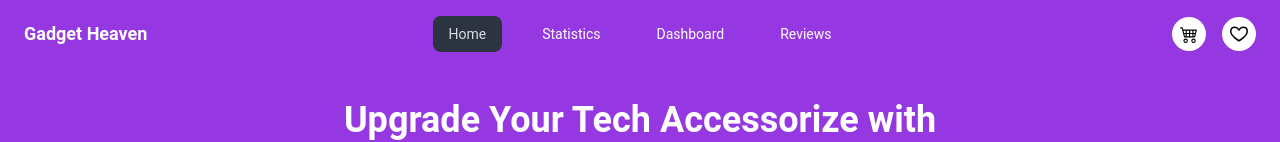
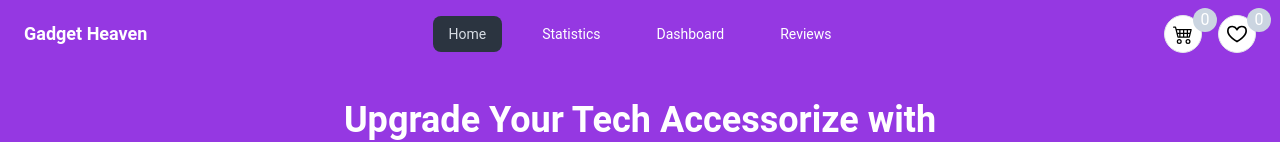
Before and after one commit to programming-hero-web-course-4/b10a8-gadget-heaven-ahbab-zaman, a React (Vite) app: page / in a window 1280 px wide. Shown: the top 142 px of the page. Built offline with nearby package versions, Linux system fonts and the light colour scheme.

Commit message:
finish add to cart and add to favorite

```diff
--- a/src/Components/GadgetCard/GadgetCard.jsx
+++ b/src/Components/GadgetCard/GadgetCard.jsx
@@ -7,7 +7,7 @@ const GadgetCard = ({gadget}) => {
         <div className="border rounded-xl bg-slate-100 space-y-2 p-4">
            <img className="h-[200px] w-[90%] mx-auto p-2" src={product_image} alt="Gadgets" />
            <h4 className="text-lg font-semibold">{product_title}</h4>
-           <p className="text-sm text-gray-500  font-semibold">Price: {price}</p>
+           <p className="text-sm text-gray-500  font-semibold">Price:$ {price}</p>
            <Link to={`/details/${product_id}`} className="px-3 py-1 rounded-full border border-blue-400 text-sm text-blue-400 font-bold">View Details</Link>
         </div>
     );
--- a/src/Components/GadgetDetails/GadgetDetails.jsx
+++ b/src/Components/GadgetDetails/GadgetDetails.jsx
@@ -4,25 +4,36 @@ import { PiStarDuotone } from "react-icons/pi";
 import { PiStarHalfDuotone } from "react-icons/pi";
 import { BsCart4 } from "react-icons/bs";
 import { GrFavorite } from "react-icons/gr";
+import { AddFavorite, AddNumber } from "../Root/Root";
+import { useContext } from "react";
 
 const GadgetDetails = () => {
+  const [number, setNumber] = useContext(AddNumber)
+  const [favorite, setFavorite] = useContext(AddFavorite)
   const details = useLoaderData();
   const params = useParams();
-  console.log(params);
+  // const [number, setNumber] = useContext(AddNumber)
   const findGadget = details.find(
     (item) => item.product_id == params.product_id
   );
-  console.log(findGadget);
-  const { product_title,product_image,price,description,specification, availability, rating } = findGadget;
+  const {
+    product_title,
+    product_image,
+    price,
+    description,
+    specification,
+    availability,
+    rating,
+  } = findGadget;
+
   return (
     <div>
       <div className="bg-[#9538E2] py-8 pb-16">
         <div className="space-y-2 text-center w-1/2 mx-auto">
-          <h1 className="text-4xl text-white font-bold">
-          Product Details
-          </h1>
+          <h1 className="text-4xl text-white font-bold">Product Details</h1>
           <p className="text-sm text-slate-300">
-           Explore all the gadgets. To find out the details read the all the specifications.
+            Explore all the gadgets. To find out the details read the all the
+            specifications.
           </p>
           <button className="bg-white px-4 py-2 rounded-full text-[#9538E2] text-sm font-bold ">
             Shop Now
@@ -38,30 +49,56 @@ const GadgetDetails = () => {
             />
             <div className="space-y-2">
               <h1 className="text-xl font-bold">{product_title}</h1>
-              <p className="text-sm font-bold text-gray-500">Price: $ {price}</p>
-              <div class="badge bg-slate-300">{availability ? "In Stock" : "Stock Out"}</div>
-              <p className="text-sm font-semibold text-gray-500">{description}</p>
+              <p className="text-sm font-bold text-gray-500">
+                Price: $ {price}
+              </p>
+              <div class="badge bg-slate-300">
+                {availability ? "In Stock" : "Stock Out"}
+              </div>
+              <p className="text-sm font-semibold text-gray-500">
+                {description}
+              </p>
               <div>
-               <h4 className="text-lg font-bold">Specification :</h4>
-                {
-                    specification.map(item => <li className="list-decimal text-gray-500 text-sm font-semibold">{item}</li>)
-                }
+                <h4 className="text-lg font-bold">Specification :</h4>
+                {specification.map((item) => (
+                  <li className="list-decimal text-gray-500 text-sm font-semibold">
+                    {item}
+                  </li>
+                ))}
               </div>
               <div>
-               <span className="text-lg font-bold flex items-center gap-2">Rating <FcRating></FcRating></span>
+                <span className="text-lg font-bold flex items-center gap-2">
+                  Rating <FcRating></FcRating>
+                </span>
               </div>
               <div className="flex items-center gap-2">
-              <div><PiStarDuotone></PiStarDuotone></div>
-              <div><PiStarDuotone></PiStarDuotone></div>
-              <div><PiStarDuotone></PiStarDuotone></div>
-              <div><PiStarDuotone></PiStarDuotone></div>
-              <div><PiStarHalfDuotone></PiStarHalfDuotone></div>
-              <h4 className="text-sm font-semibold bg-slate-300 rounded-3xl px-[10px] py-[5px]">{rating}</h4>
+                <div>
+                  <PiStarDuotone></PiStarDuotone>
+                </div>
+                <div>
+                  <PiStarDuotone></PiStarDuotone>
+                </div>
+                <div>
+                  <PiStarDuotone></PiStarDuotone>
+                </div>
+                <div>
+                  <PiStarDuotone></PiStarDuotone>
+                </div>
+                <div>
+                  <PiStarHalfDuotone></PiStarHalfDuotone>
+                </div>
+                <h4 className="text-sm font-semibold bg-slate-300 rounded-3xl px-[10px] py-[5px]">
+                  {rating}
+                </h4>
               </div>
-             <div className="flex items-center gap-4">
-                <button className="bg-blue-600 text-white text-sm font-semibold px-3 py-2 rounded-full flex items-center gap-2 ">Add To Cart <BsCart4 className="text-xl"></BsCart4></button>
-                <button className="p-2 border-2 rounded-full"><GrFavorite className="text-xl"></GrFavorite></button>
-             </div>
+              <div className="flex items-center gap-4">
+                <button onClick={()=> setNumber(number + 1)} className="bg-blue-600 text-white text-sm font-semibold px-3 py-2 rounded-full flex items-center gap-2 ">
+                  Add To Cart <BsCart4 className="text-xl"></BsCart4>
+                </button>
+                <button onClick={() => setFavorite(favorite + 1)} className="p-2 border-2 rounded-full">
+                  <GrFavorite className="text-xl"></GrFavorite>
+                </button>
+              </div>
             </div>
           </div>
         </div>
--- a/src/Components/Navbar/Navbar.jsx
+++ b/src/Components/Navbar/Navbar.jsx
@@ -2,12 +2,21 @@ import { IoMenu } from "react-icons/io5";
 import { BsCart4 } from "react-icons/bs";
 import { GrFavorite } from "react-icons/gr";
 import { NavLink, useLocation } from "react-router-dom";
+import { useContext, useState } from "react";
+import { AddFavorite, AddNumber } from "../Root/Root";
+
 const Navbar = () => {
-  const location = useLocation()
-  const homePage = location.pathname === "/"
+  const [number, addNumber] = useContext(AddNumber)
+  const [favorite, setFavorite]= useContext(AddFavorite)
+  const location = useLocation();
+  const homePage = location.pathname === "/";
   return (
     <div>
-      <div className={`navbar ${homePage ? "bg-[#9538E2] text-white" : "bg-white text-black"} px-6`}>
+      <div
+        className={`navbar ${
+          homePage ? "bg-[#9538E2] text-white" : "bg-white text-black"
+        } px-6`}
+      >
         <div className="navbar-start">
           <div className="dropdown">
             <div tabIndex={0} role="button" className="btn btn-ghost lg:hidden">
@@ -28,7 +37,7 @@ const Navbar = () => {
               </li>
             </ul>
           </div>
-         <h4 className="text-lg font-semibold">Gadget Heaven</h4>
+          <h4 className="text-lg font-semibold">Gadget Heaven</h4>
         </div>
         <div className="navbar-center hidden lg:flex">
           <ul className="menu menu-horizontal space-x-6 px-1">
@@ -46,16 +55,23 @@ const Navbar = () => {
             </li>
           </ul>
         </div>
-        <div className="navbar-end space-x-4">
-        <div className="flex items-center justify-center rounded-full bg-white p-2">
-        <BsCart4 className="text-lg text-black"></BsCart4>
-        </div>
-          <div className="flex items-center justify-center rounded-full bg-white p-2">
-          <GrFavorite className="text-lg text-black"></GrFavorite>
+
+          <div className="navbar-end space-x-4">
+            <div className="flex items-center border justify-center rounded-full bg-white p-2 relative">
+              <BsCart4 className="text-xl text-black"></BsCart4>
+              <span className="absolute w-6 h-6 flex items-center justify-center -top-2 -right-4 bg-slate-300 rounded-full p-1">
+                {number}
+              </span>
+            </div>
+            <div className="flex items-center border justify-center rounded-full bg-white p-2 relative">
+              <GrFavorite className="text-xl text-black"></GrFavorite>
+              <span className="absolute w-6 h-6 flex items-center justify-center -top-2 -right-4 bg-slate-300 rounded-full p-1">
+                {favorite}
+              </span>
+            </div>
           </div>
-        </div>
+
       </div>
-
     </div>
   );
 };
--- a/src/Components/Root/Root.jsx
+++ b/src/Components/Root/Root.jsx
@@ -1,8 +1,15 @@
 import Navbar from "../Navbar/Navbar";
 import Footer from "../Footer/Footer";
 import { Outlet } from "react-router-dom";
+import { createContext, useContext, useState } from "react";
+export const AddNumber = createContext(0);
+export const AddFavorite = createContext(0)
 const Root = () => {
+  const [number, setNumber] = useState(0)
+  const [favorite, setFavorite] = useState(0)
   return (
+    <AddFavorite.Provider value={[favorite, setFavorite]}>
+      <AddNumber.Provider value={[number, setNumber]}>
       <div className="font-roboto">
         <Navbar></Navbar>
         <div className="min-h-[calc(100vh-288px)]">
@@ -10,6 +17,8 @@ const Root = () => {
         </div>
         <Footer></Footer>
       </div>
+    </AddNumber.Provider>
+    </AddFavorite.Provider>
   );
 };
 
```
Also changed, not shown: src/Components/Home/Home.jsx (+3 -4 lines), src/main.jsx (+5 -5 lines). Lines whose indentation alone changed are shown as unchanged.
